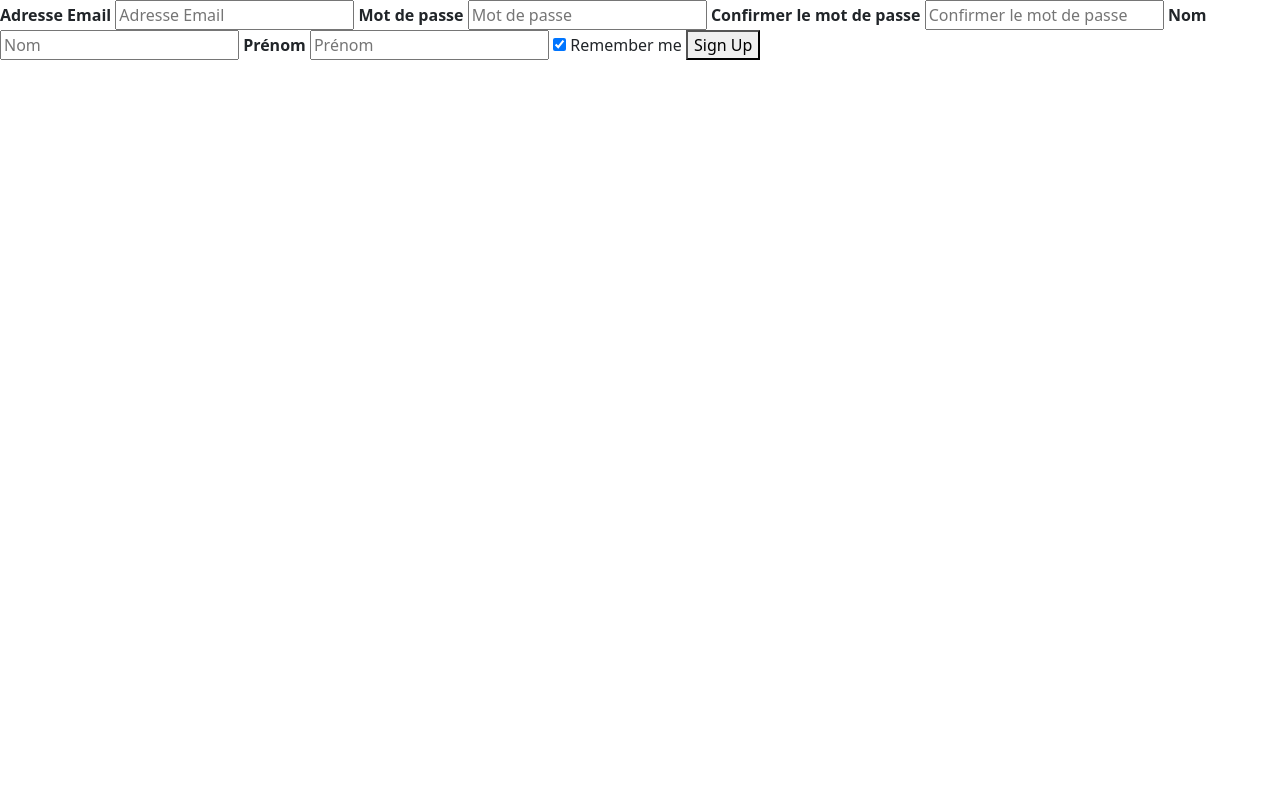
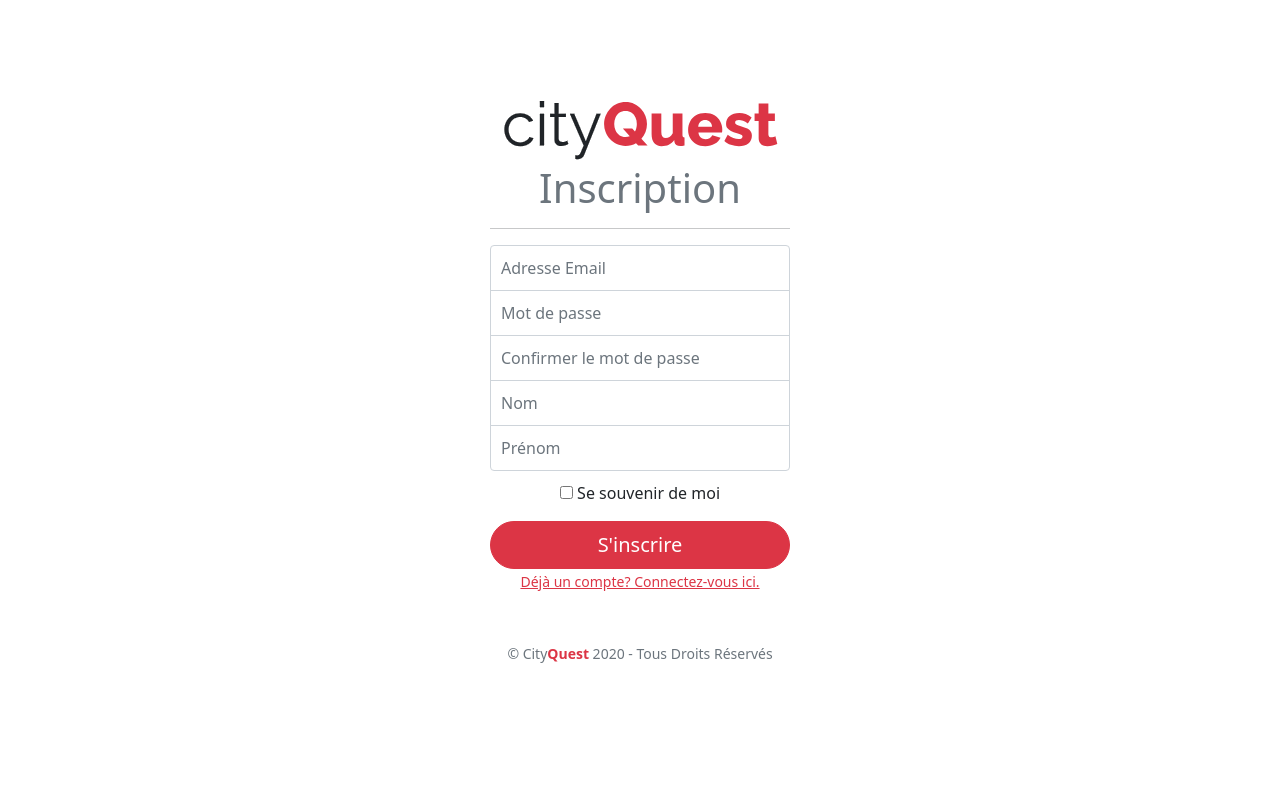
Before and after one commit to ibrahimadlani/cityQuest, a PHP site: page /inscription.php in a window 1280 px wide. Run offline with PHP 8.4, Linux system fonts and the light colour scheme; some libraries are stand-ins or nearby versions.

Commit message:
Style des page connexion et inscription

```diff
--- a/css/master.css
+++ b/css/master.css
@@ -1,11 +1,73 @@
+/*  Map Google  */
 #map {
     height: 100%;
   }
+  a[href^="http://maps.google.com/maps"]{display:none !important}
+  a[href^="https://maps.google.com/maps"]{display:none !important}
 
-  /* Optional: Makes the sample page fill the window. */
+  .gmnoprint a, .gmnoprint span, .gm-style-cc {
+      display:none;
+  }
+  .gmnoprint div {
+      background:none !important;
+  }
+
+
+
   html,
   body {
-    height: 300px;
-    margin: 0;
-    padding: 0;
+    height: 100%;
   }
+
+  body {
+    display: -ms-flexbox;
+    display: -webkit-box;
+    display: flex;
+    -ms-flex-align: center;
+    -ms-flex-pack: center;
+    -webkit-box-align: center;
+    align-items: center;
+    -webkit-box-pack: center;
+    justify-content: center;
+    padding-top: 40px;
+    padding-bottom: 40px;
+
+  }
+
+  .form-signin {
+    width: 100%;
+    max-width: 330px;
+    padding: 15px;
+    margin: 0 auto;
+  }
+  .form-signin .checkbox {
+    font-weight: 400;
+  }
+  .form-signin .form-control {
+    position: relative;
+    box-sizing: border-box;
+    height: auto;
+    padding: 10px;
+    font-size: 16px;
+  }
+  .form-signin .form-control:focus {
+    z-index: 2;
+  }
+  .top {
+    margin-bottom: -1px;
+    border-bottom-right-radius: 0;
+    border-bottom-left-radius: 0;
+  }
+  .bottom {
+    margin-bottom: 10px;
+    border-top-left-radius: 0;
+    border-top-right-radius: 0;
+  }
+
+  .center {
+    margin-bottom: -1px;
+    border-bottom-right-radius: 0;
+    border-bottom-left-radius: 0;
+    border-top-left-radius: 0;
+    border-top-right-radius: 0;
+  }
--- a/inscription.php
+++ b/inscription.php
@@ -1,25 +1,34 @@
 <?php require_once("inc/views/head.inc.php"); ?>
-<form action="inc/inscription.inc.php" method="post">
+<form action="inc/inscription.inc.php" method="post" class="form-signin text-center">
+    <img class="mb-1" src="img/cityQuest.svg" alt=""  height="72">
+    <h1 class="h3 mb-3 display-6 text-secondary">Inscription</h1>
+    <hr>
 
-    <label for="email"><b>Adresse Email</b></label>
-    <input type="text" placeholder="Adresse Email" name="email" required>
+    <label for="email" class="sr-only"><b>Adresse Email</b></label>
+    <input type="text" placeholder="Adresse Email" name="email" class="form-control top" required>
 
-    <label for="psw"><b>Mot de passe</b></label>
-    <input type="password" placeholder="Mot de passe" name="mdp" required>
+    <label for="psw" class="sr-only"><b>Mot de passe</b></label>
+    <input type="password" placeholder="Mot de passe" name="mdp" class="form-control center" required>
 
-    <label for="psw-repeat"><b>Confirmer le mot de passe</b></label>
-    <input type="password" placeholder="Confirmer le mot de passe" name="mdpconfirmation" required>
+    <label for="psw-repeat" class="sr-only"><b>Confirmer le mot de passe</b></label>
+    <input type="password" placeholder="Confirmer le mot de passe" name="mdpconfirmation" class="form-control center" required>
 
-    <label for="psw-repeat"><b>Nom</b></label>
-    <input type="text" placeholder="Nom" name="nom" required>
+    <label for="psw-repeat" class="sr-only"><b>Nom</b></label>
+    <input type="text" placeholder="Nom" name="nom" class="form-control center" required>
 
-    <label for="psw-repeat"><b>Prénom</b></label>
-    <input type="text" placeholder="Prénom" name="prenom" required>
+    <label for="psw-repeat" class="sr-only"><b>Prénom</b></label>
+    <input type="text" placeholder="Prénom" name="prenom" class="form-control bottom" required>
 
-    <label>
-      <input type="checkbox" checked="checked" name="remember" style="margin-bottom:15px"> Remember me
-    </label>
-      <button type="submit">Sign Up</button>
+    <div class="checkbox mb-3">
+        <label>
+          <input type="checkbox" value="remember-me"> Se souvenir de moi
+        </label>
+      </div>
+      <button class="btn btn-lg btn-danger btn-block rounded-pill w-100" name="submit" type="submit">S'inscrire</button>
+      <a href="connexion.php" class="text-danger"><small>Déjà un compte? Connectez-vous ici.</small></a>
+      <p class="my-5 text-center text-secondary"><small>© City<b class="text-danger">Quest</b> 2020 - Tous Droits Réservés</small>
   </div>
 </form>
+
+
 <?php require_once("inc/views/foot.inc.php"); ?>
```
Also changed, not shown: connexion.php (+19 -6 lines).
